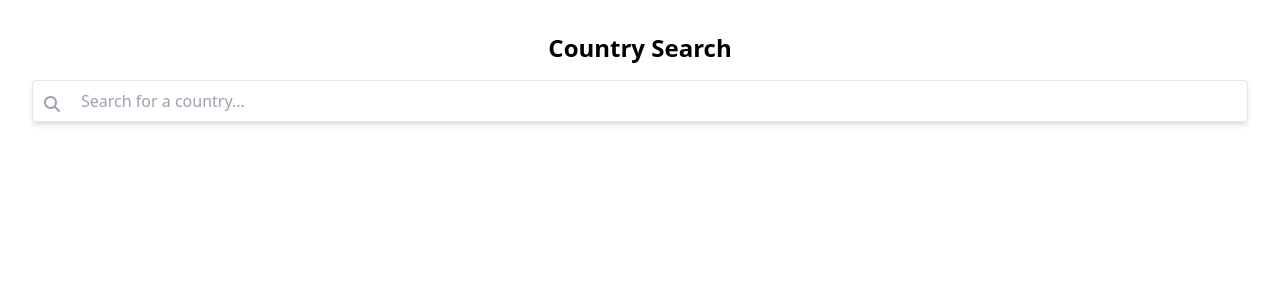
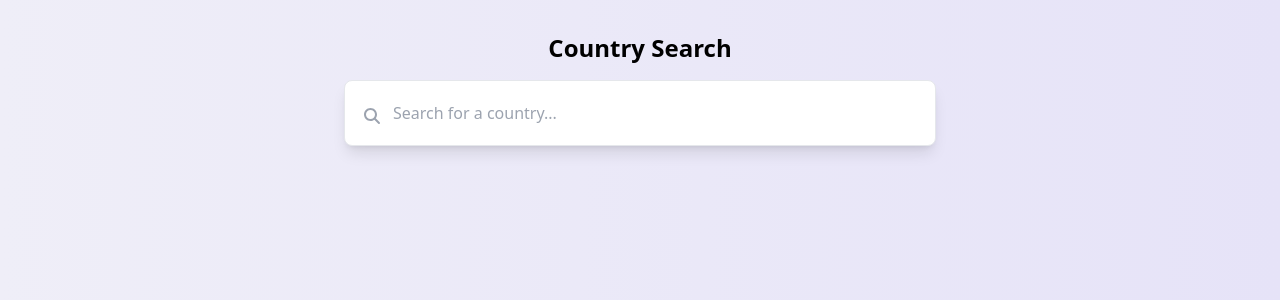
Before and after one commit to MadurangaKM/CountrySearch, a Next.js app in the folder country-search/: page / in a window 1280 px wide. Shown: the top 300 px of the page. Built offline with nearby package versions, Linux system fonts and the light colour scheme.

Commit message:
style changes

```diff
--- a/country-search/app/components/CountrySearch.tsx
+++ b/country-search/app/components/CountrySearch.tsx
@@ -55,9 +55,9 @@ const CountrySearch: React.FC = () => {
     };
 
     return (
-        <div className="container mx-auto p-4 text-center font-poppins">
+        <div className="container mx-auto p-4 text-center font-poppins md:w-1/2 md:mt-15">
             <h1 className="text-2xl font-bold mb-4 ">Country Search</h1>
-            <div className="relative w-full mb-4">
+            <div className="relative w-full mb-4 ">
                 <input
                     type="text"
                     placeholder="Search for a country..."
@@ -74,26 +74,26 @@ const CountrySearch: React.FC = () => {
                             setNoData(false);
                         }
                     }}
-                    className="w-full px-4 py-2 border rounded shadow-md focus:outline-none focus:ring focus:border-blue-300 pl-12"
+                    className="w-full px-10 py-5 border rounded-lg shadow-lg focus:outline-none focus:ring focus:border-purple-200 pl-12"
                 />
                 {searchTerm && (
                     <span
-                        className="absolute right-4 top-3 text-gray-400 cursor-pointer"
+                        className="absolute right-10 top-6 text-gray-400 cursor-pointer"
                         onClick={clearSearch}
                     >
                         <FontAwesomeIcon icon={faTimes} />
                     </span>
                 )}
-                <span className="absolute left-3 top-3 text-gray-400">
+                <span className="absolute left-5 top-6 text-gray-400">
                     <FontAwesomeIcon icon={faSearch} />
                 </span>
             </div>
-            {searchError && <p className="my-4 text-red-500">{searchError}</p>}
+            {searchError && <p className="my-4 text-red-500 text-left">{searchError}</p>}
             {loading && <p className="my-4 text-gray-500">Loading...</p>}
             {noData && <p className="my-4 text-gray-500">No data found.</p>}
             {isSearchTermValid && !loading && !noData && (
                 <div className="mt-4 mb-10">
-                    <ul className="w-full h-60 overflow-y-auto bg-slate-200">
+                    <ul className="w-full h-60 overflow-y-auto">
                         {countries.map((country) => (
                             <li
                                 key={country.name.common}
@@ -117,7 +117,7 @@ const CountrySearch: React.FC = () => {
             {selectedCountry && searchTerm.length >= 3 && !loading && !noData && (
                 <a
                     href="#"
-                    className="flex flex-col  bg-white border border-gray-200 rounded-lg shadow md:flex-row md:max-w-xl hover:bg-gray-100 "
+                    className="flex flex-col  bg-white border border-gray-200 rounded-lg shadow-lg md:flex-row md:max-w-xl "
                 >
                     <div className="object-cover w-full   h-auto md:w-48  ">
                         <Image
@@ -147,7 +147,7 @@ const CountrySearch: React.FC = () => {
                             </ul>
                         )}
                         {selectedCountry.car && (
-                            <p className="font-normal text-gray-700">
+                            <p className="font-normal text-gray-500">
                                 Drive on the {selectedCountry.car.side} side of the road
                             </p>
                         )}
--- a/country-search/app/globals.css
+++ b/country-search/app/globals.css
@@ -9,7 +9,12 @@
   --background-end-rgb: 255, 255, 255;
 }
 
-@media (prefers-color-scheme: dark) {
+body {
+  background: linear-gradient(90deg, #EFEEF8 0%, #E6E3F8 100%);
+  height: 100vh;
+}
+
+@media (prefers-color-scheme: light) {
   :root {
     --foreground-rgb: 255, 255, 255;
     --background-start-rgb: 0, 0, 0;
--- a/country-search/app/page.tsx
+++ b/country-search/app/page.tsx
@@ -2,7 +2,7 @@ import CountrySearch from "./components/CountrySearch";
 
 const Home: React.FC = () => {
   return (
-    <div className="container mx-auto p-4">
+    <div className="container mx-auto p-4 ">
       <CountrySearch />
     </div>
   );
```
